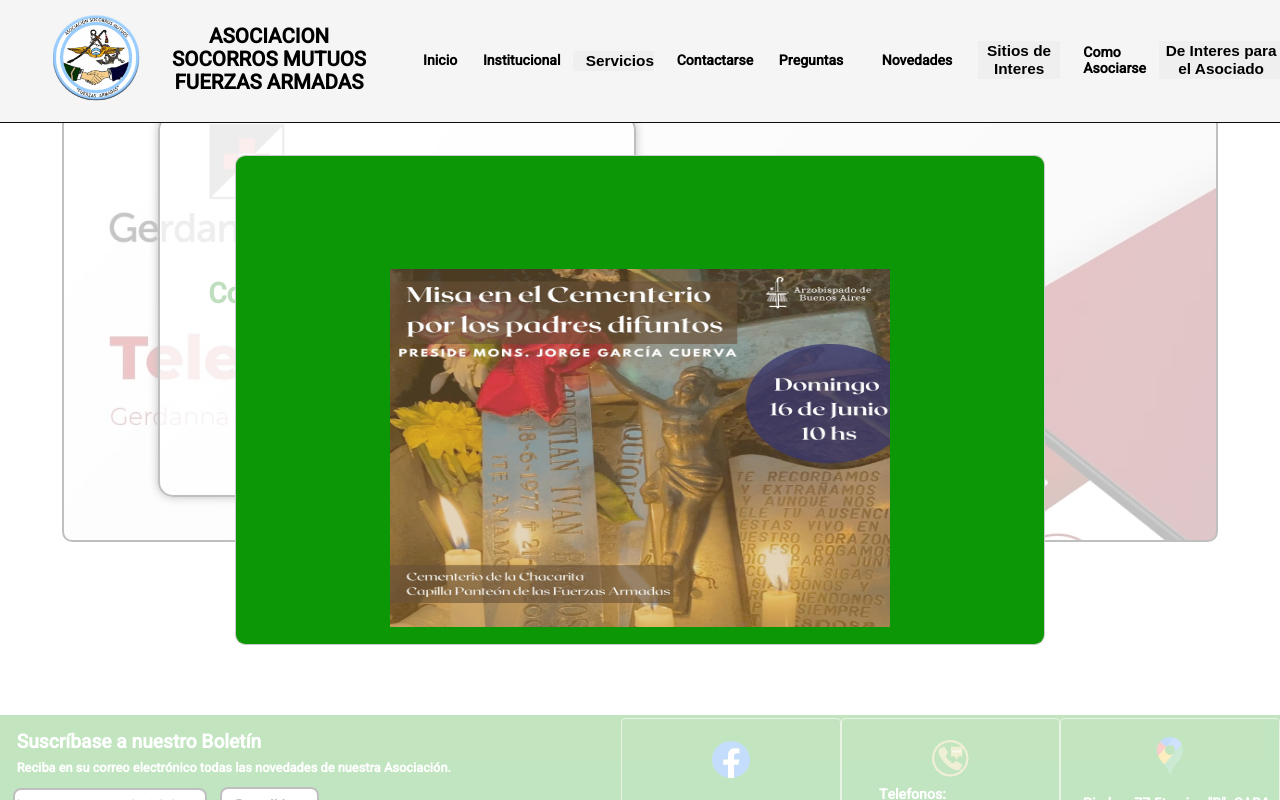
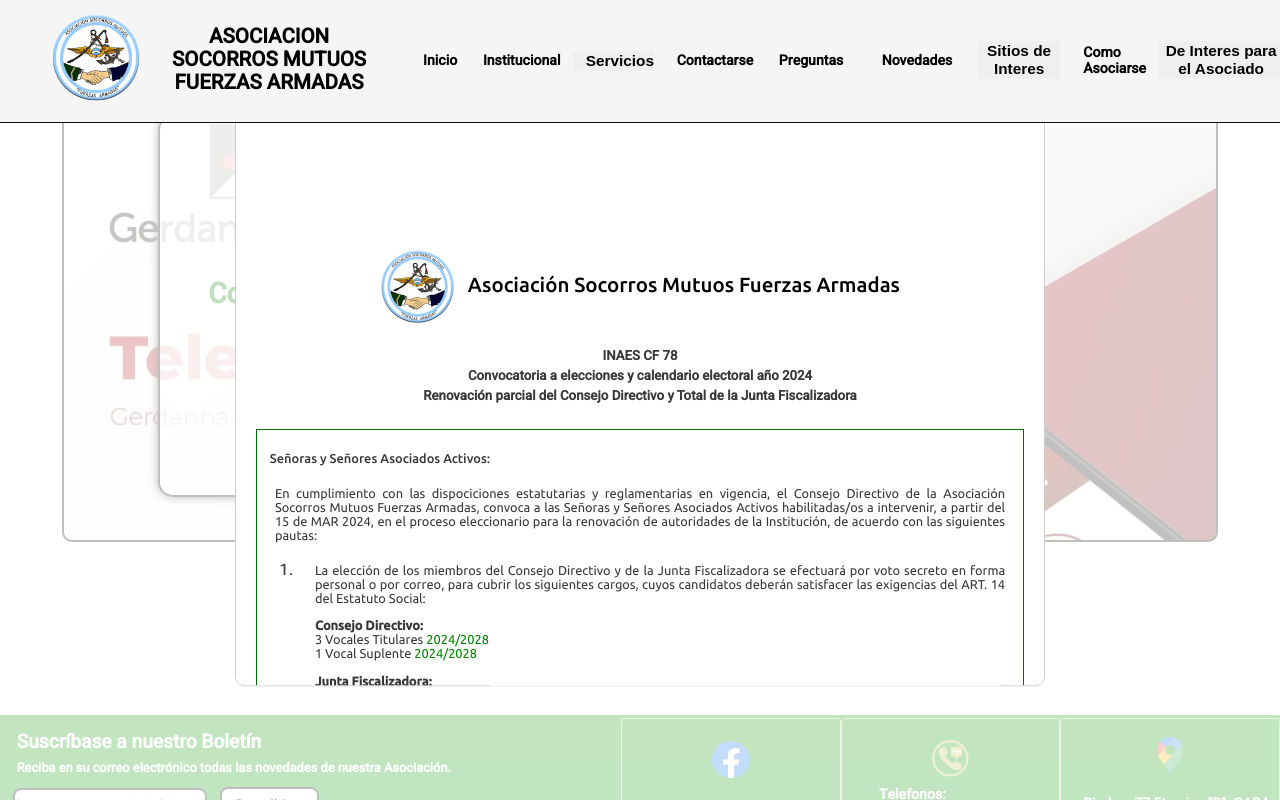
Before and after one commit to sjdev2212/socorros-mutuos, a React (Create React App) app: page / in a window 1280 px wide. Shown: the top 800 px of the page. Built offline with nearby package versions, Linux system fonts and the light colour scheme.

Commit message:
Fix image file name case in App.js

```diff
--- a/src/App.js
+++ b/src/App.js
@@ -29,7 +29,7 @@
 import ScrollToTop from "./components/ScrollToTop";
 import Modal from "react-modal";
 import logo from "./images/logo.png";
-import misa from "./images/MISA.jpeg";
+
 
 function App() {
   const [modalIsOpen, setIsOpen] = useState(false);
@@ -68,44 +68,14 @@
     },
   };
 
-  const customStyles2 = {
-    content: {
-      top: "50%",
-      left: "50%",
-      right: "auto",
-      bottom: "auto",
-      marginRight: "-50%",
-      transform: "translate(-50%, -50%)",
-      borderRadius: "10px",
-      display: "flex",
-      flexDirection: "column",
-      justifyContent: "center",
-      alignItems: "center",
-      textAlign: "center",
-      color: "#383838",
-      backgroundColor : "rgb(12 151 7)",
-      height : "35vw",
 
-
-    },
-  };
   return (
     <main className="main-container">
       <Navbar />
       <ScrollToTop />
-      <Modal
-        isOpen={modalIsOpen}
-        style={customStyles2}
-        contentLabel="Example Modal"
-      >
-     <section className="popup">
-<img src={misa} alt="misa" style={{width: "65%",
-  height: "28vw"
-}}/>
-      </section>
-     </Modal>
 
-{/*      <Modal
+
+    <Modal
         isOpen={modalIsOpen}
         style={customStyles}
         contentLabel="Example Modal"
@@ -329,7 +299,7 @@
         >
           Cerrar
         </button>
-      </Modal> */}
+      </Modal>
 
 
       <Routes>
```
